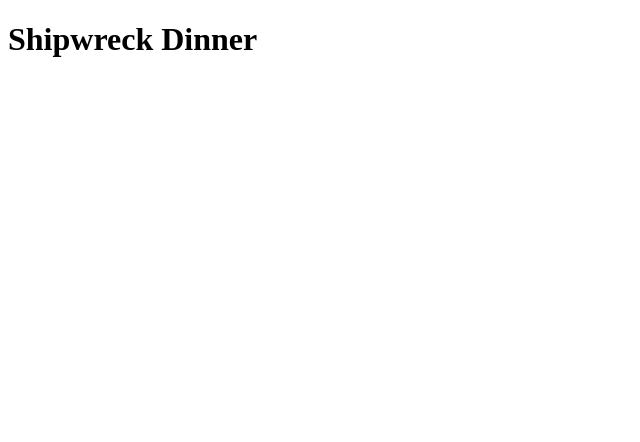
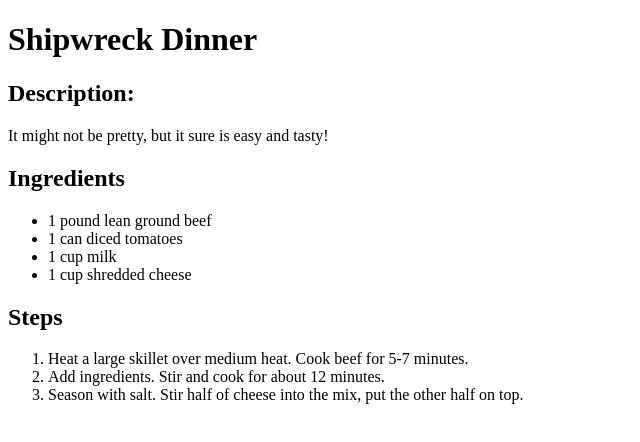
Before and after one commit to MichaelRains16/odin-recipes, a plain HTML site: page recipes/shipwreck-dinner.html in a window 1280 px wide. Shown: the whole page, without its empty margins (0-640 px from the left). Drawn offline with Linux system fonts and the light colour scheme.

Commit message:
Modified shipwreck dinner page

```diff
--- a/recipes/shipwreck-dinner.html
+++ b/recipes/shipwreck-dinner.html
@@ -10,5 +10,31 @@
 
     <h1> Shipwreck Dinner</h1>
 
+
+    <h2> Description: </h2>
+
+    <p> It might not be pretty, but it sure is easy and
+        tasty! </p>
+
+    <h2> Ingredients </h2>
+    <ul>
+        <li> 1 pound lean ground beef</li>
+        <li> 1 can diced tomatoes</li>
+        <li> 1 cup milk</li>
+        <li> 1 cup shredded cheese</li>
+    </ul>
+
+    <h2> Steps </h2>
+        <ol>
+            <li> Heat a large skillet over medium heat. Cook
+                beef for 5-7 minutes.</li>
+            <li> Add ingredients. Stir and cook for about
+                12 minutes. </li>
+            <li> Season with salt. Stir half of cheese
+                into the mix, put the other half on top.</li>
+        </ol>
+
+
+
 </body>
 </html>
```
